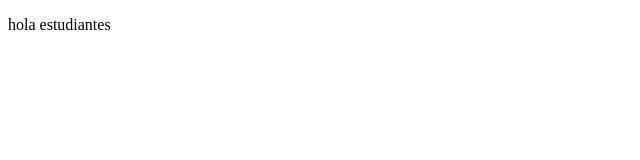
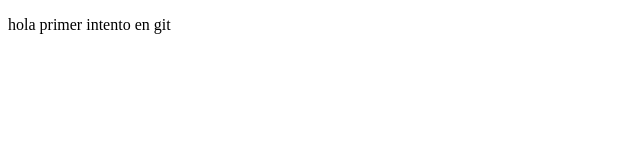
Before and after one commit to mariabelencaldez/proyectoPersonalHija, a plain HTML site: page index.html in a window 1280 px wide. Shown: the full height of the page, 0-640 px from the left. Drawn offline with Linux system fonts and the light colour scheme.

```diff
--- a/index.html
+++ b/index.html
@@ -7,6 +7,6 @@
     <title>hola</title>
 </head>
 <body>
-    <p>hola estudiantes</p>
+    <p>hola primer intento en git</p>
 </body>
 </html>
```
